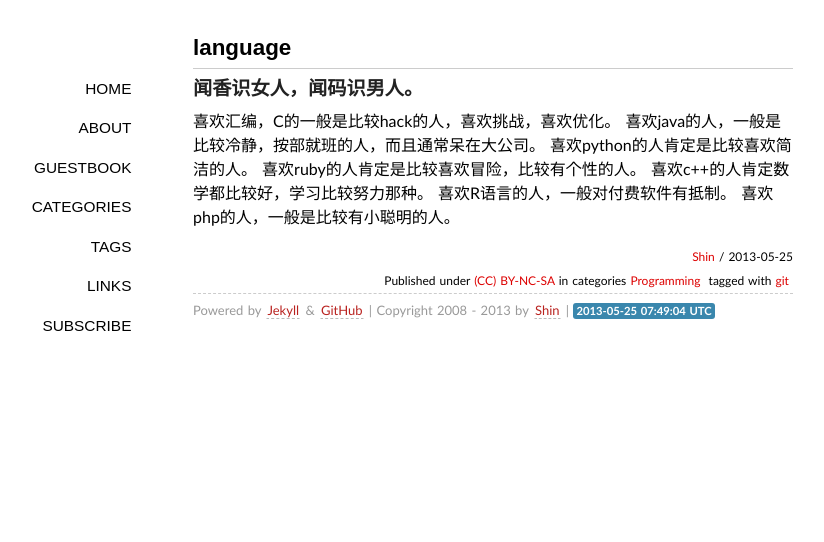
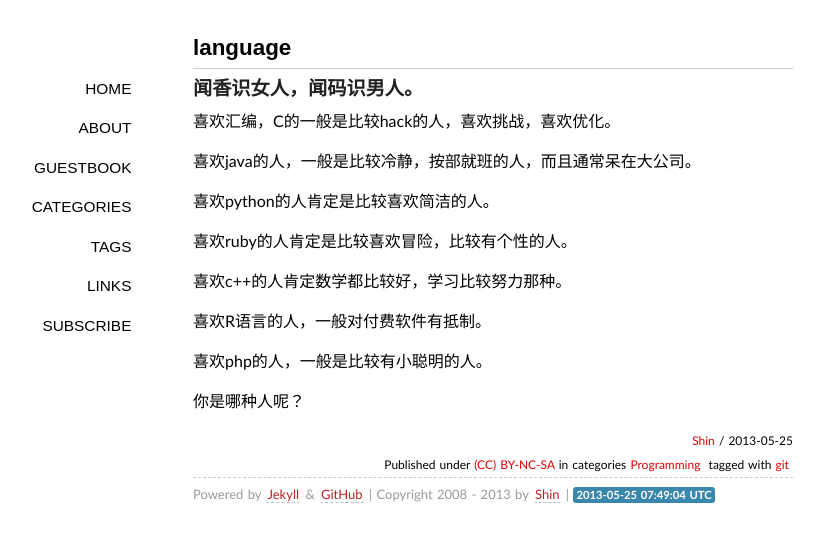
Before and after one commit to cot246/cot246.github.com, a Jekyll site: the page built from _posts/2013/2013-05-25-language.md, in a window 1280 px wide. Shown: the top 542 px of the page, without its empty margins (147-971 px from the left). Built offline with Jekyll 4.4.1, drawn with Linux system fonts in a browser that asks for light colours; some web fonts are replaced; Markdown is read by kramdown in place of the engine named in the settings; comment, search, counter and statistics services are not loaded.

Commit message:
Update 2013-05-25-language.md

```diff
--- a/_posts/2013/2013-05-25-language.md
+++ b/_posts/2013/2013-05-25-language.md
@@ -7,10 +7,19 @@ tags:
 - git
 ---
 ###闻香识女人，闻码识男人。
+
 喜欢汇编，C的一般是比较hack的人，喜欢挑战，喜欢优化。
+
 喜欢java的人，一般是比较冷静，按部就班的人，而且通常呆在大公司。
+
 喜欢python的人肯定是比较喜欢简洁的人。
+
 喜欢ruby的人肯定是比较喜欢冒险，比较有个性的人。
+
 喜欢c++的人肯定数学都比较好，学习比较努力那种。
+
 喜欢R语言的人，一般对付费软件有抵制。
+
 喜欢php的人，一般是比较有小聪明的人。
+
+你是哪种人呢？
```
